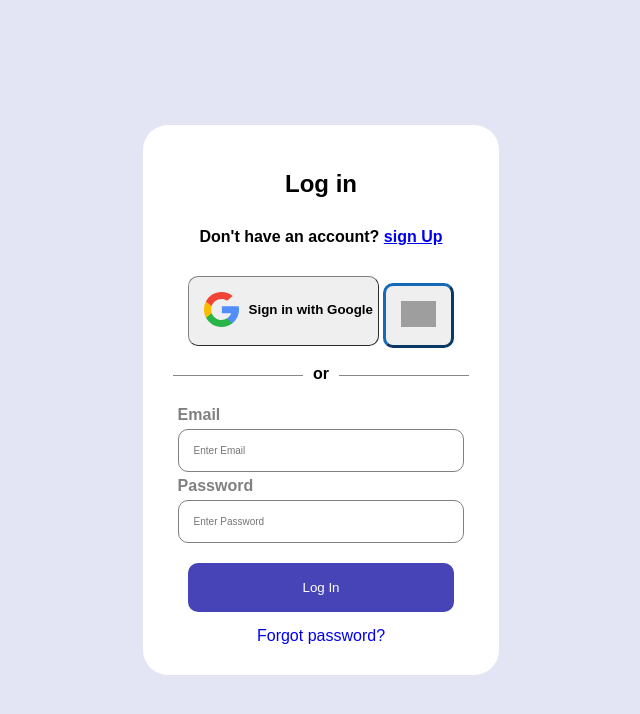
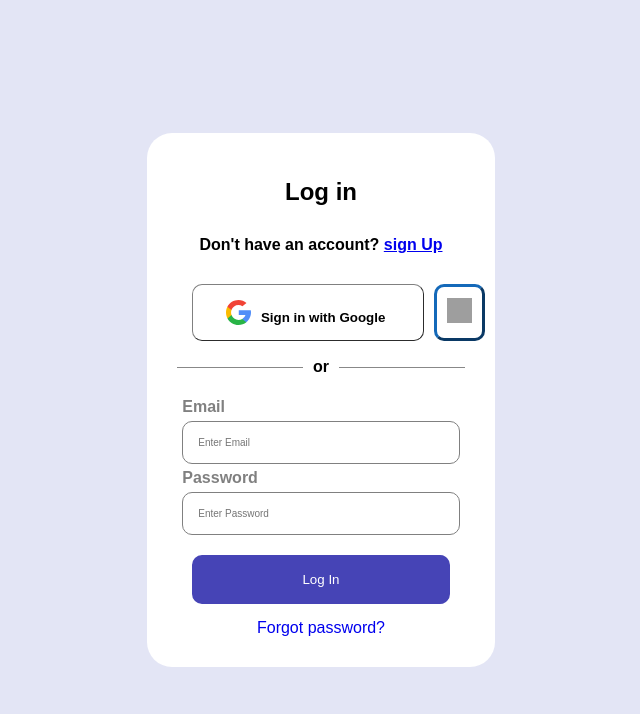
Before and after one commit to ManonChab/repo-donde-esta-mi-css, a plain HTML site: page index.html in a window 1280 px wide. Shown: the whole page, without its empty margins (319-959 px from the left). Drawn offline with Linux system fonts and the light colour scheme; grey boxes are pictures that could not be loaded.

Commit message:
parte de ariba

```diff
--- a/styles.css
+++ b/styles.css
@@ -31,28 +31,41 @@ body {
 }
 .social-login{
     margin: 15px;
+    display: grid;
+    grid-template-columns: 90% 20%;
+    column-gap: 10px;
 }
 img{
     inline-size: 35px;
     margin: 10px;
+    height: 25px;
+    width: 25px;
+
 }
 .google-btn{
+    display: flex;
+    -ms-flex-align: center;
+    background-color: rgb(255,255,255);
     border-radius: 10px;
     border-color: gray;
     border-width: 1px;
     padding: 5px;
+    padding-right: 20px;
+    justify-content: center;
+
 }
 .fb-btn{
+    background-color: rgb(255,255,255);
     border-radius: 10px;
     border-color: rgb(20, 105, 185);
     border-width: 3px;
-    size: 15px ;
-    padding: 5px;
+
 }
 .btn-text{
     float:right;
     font-weight: bold;
     margin-top: 20px;
+
 }
 .or{
     margin: 15px;
```
